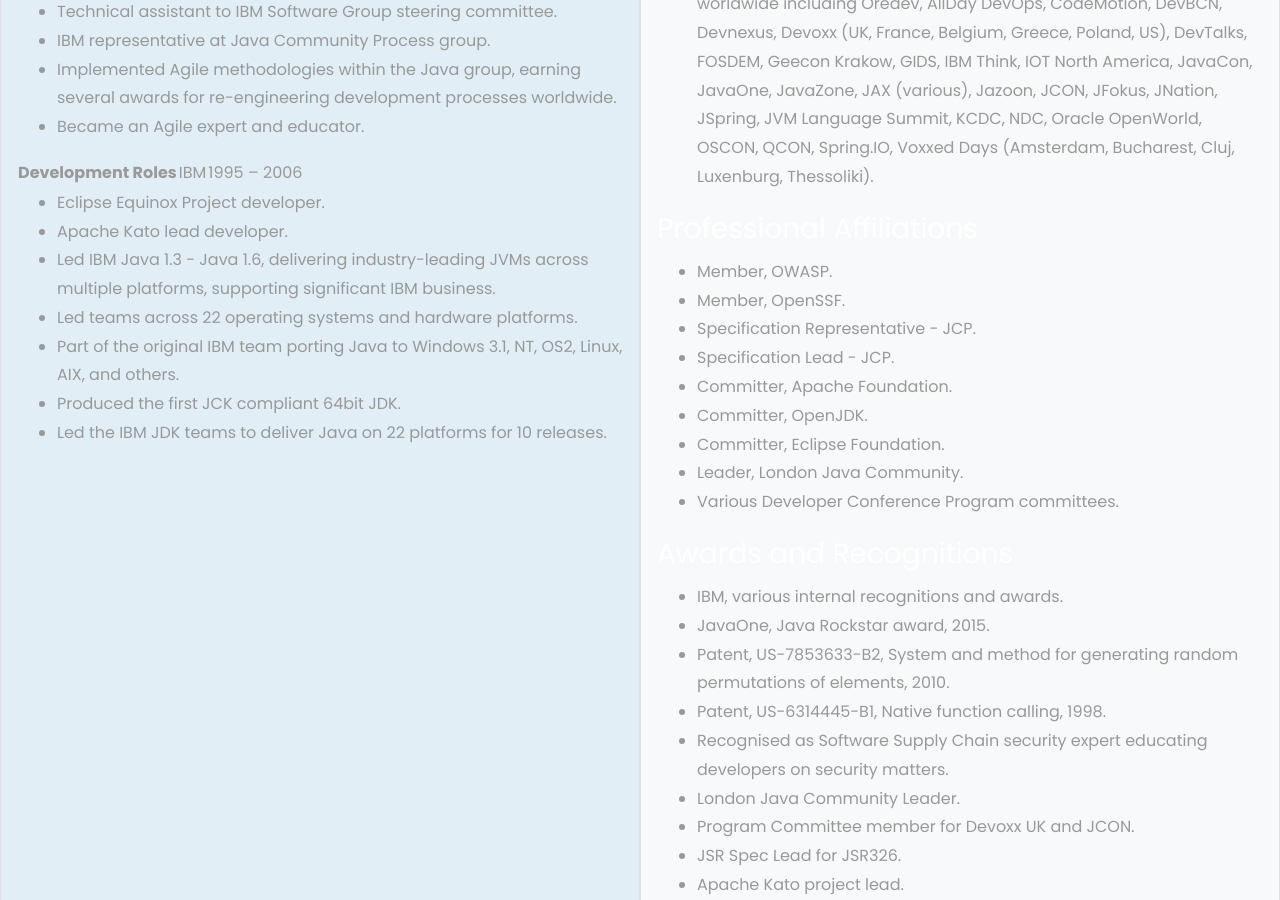
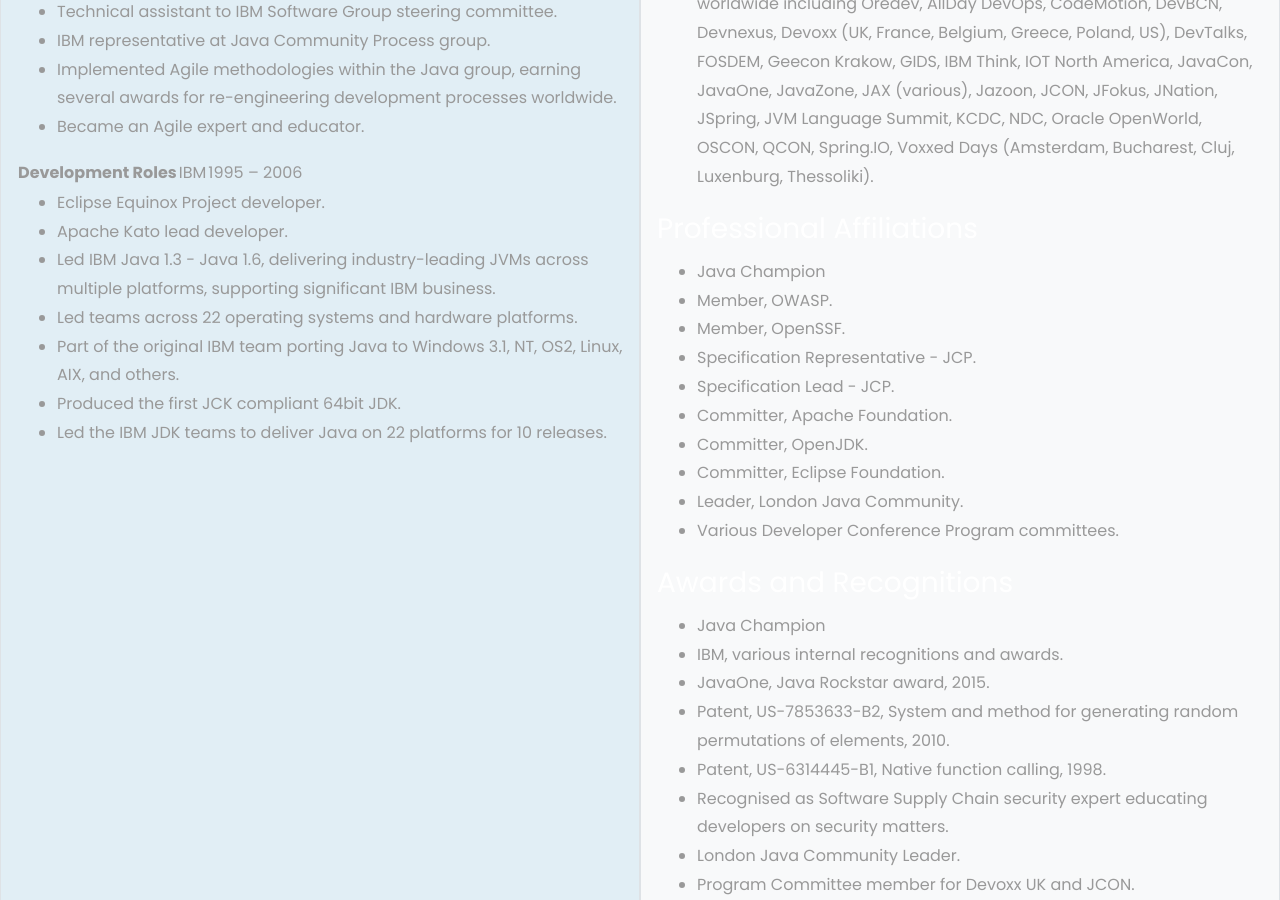
Before and after one commit to spoole167/spoole167.github.io, a Jekyll site: the page built from cv.md, in a window 1280 px wide and 900 px high, scrolled down 3014 px. Built offline with Jekyll 4.4.1, drawn with Linux system fonts in a browser that asks for light colours.

Commit message:
Update cv.md

```diff
--- a/cv.md
+++ b/cv.md
@@ -146,6 +146,7 @@
 
 ### Professional Affiliations
 
+* Java Champion
 * Member, OWASP.
 * Member, OpenSSF.
 * Specification Representative - JCP.
@@ -158,6 +159,7 @@
 
 ### Awards and Recognitions
 
+* Java Champion
 * IBM, various internal recognitions and awards.
 * JavaOne, Java Rockstar award, 2015.
 * Patent, US-7853633-B2, System and method for generating random permutations of elements, 2010.
```
